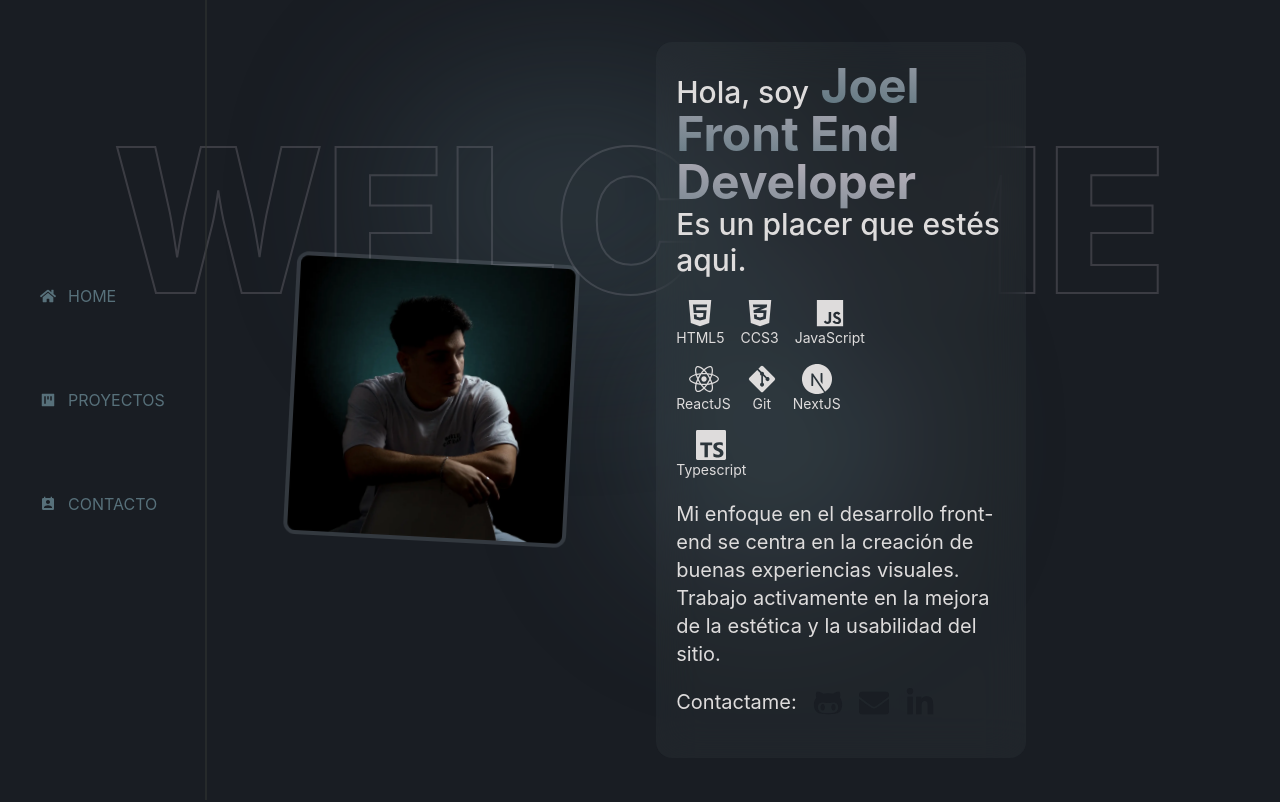
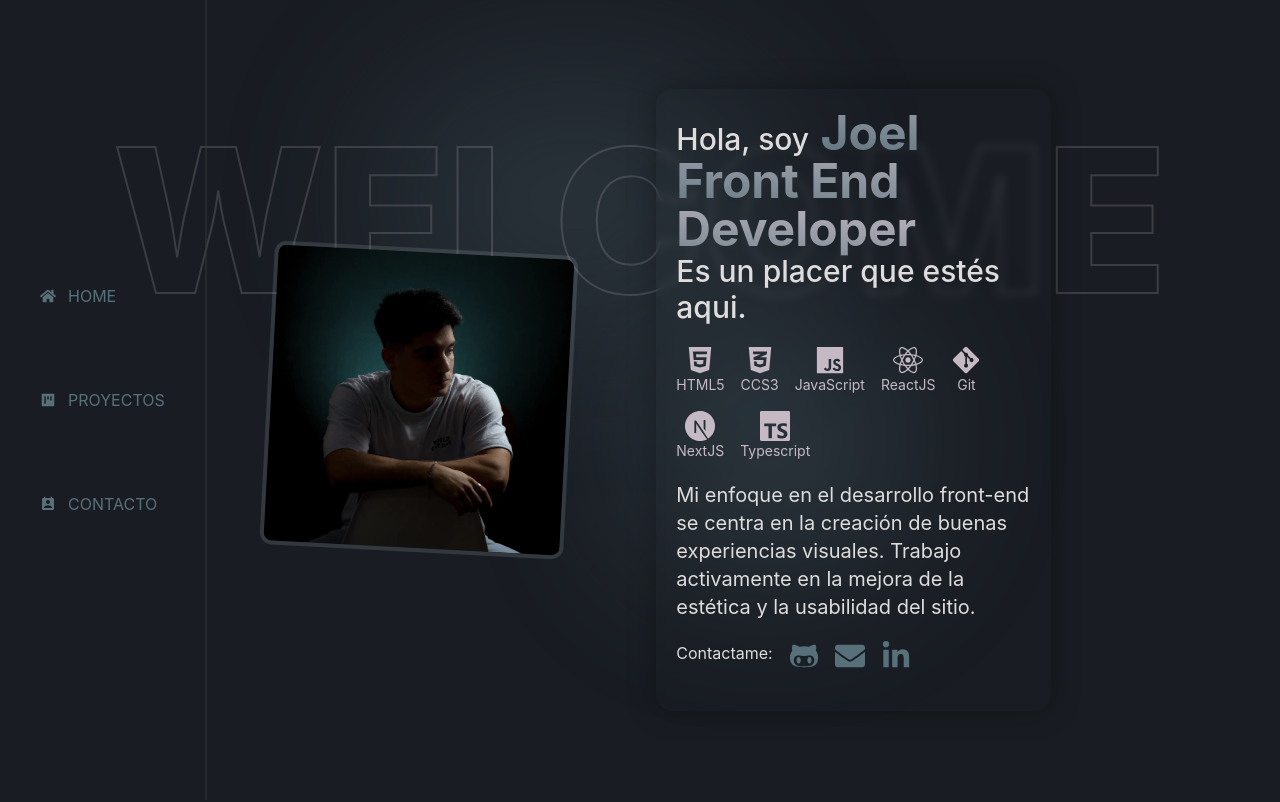
Before and after one commit to joelwaiman/OwnWeb, a React (Create React App) app: page / in a window 1280 px wide. Shown: the top 802 px of the page. Built offline with nearby package versions, Linux system fonts and the light colour scheme; what tailwindcss-animated would draw is missing.

Commit message:
fix home

```diff
--- a/src/components/Home.js
+++ b/src/components/Home.js
@@ -11,8 +11,8 @@ const Home = () => {
         <section className="animate-fade animate-delay-700 flex flex-col justify-center items-center min-h-screen m-auto lg:w-[80%] max-w-[95%] text-text gap-10"
             id="home">
 
-            <div className="xl:absolute top-[10%] left-[30%] h-[30%] w-[30%] bg-primary opacity-30 rounded-full blur-[90px] animate-pulse animate-infinite animate-duration-[7000ms]" />
-            <div className="xl:absolute top-[40%] right-[30%] h-[30%] w-[20%] bg-primary opacity-40 rounded-full blur-[90px] animate-pulse animate-infinite animate-duration-[5000ms]" />
+            <div className="lg:absolute top-[10%] left-[30%] h-[30%] w-[30%] bg-primary opacity-30 -z-10 rounded-full blur-[90px] animate-pulse animate-infinite animate-duration-[7000ms]" />
+            <div className="lg:absolute top-[40%] right-[30%] h-[30%] w-[20%] bg-primary opacity-40 -z-10 rounded-full blur-[90px] animate-pulse animate-infinite animate-duration-[5000ms]" />
 
             {/* TEXTO BACKGROUND */}
 
@@ -22,33 +22,33 @@ const Home = () => {
                 -webkit-text-fill-color: transparent;
                 }
             `}</style>
-            <h1 className="absolute top-[15%] text-6xl sm:text-6xl md:text-7xl lg:text-8xl xl:text-[200px] opacity-20 font-extrabold outline-text -z-50">
+            <h1 className="absolute top-[15%] text-6xl sm:text-6xl md:text-7xl lg:text-8xl xl:text-[200px] opacity-20 -z-10 font-extrabold outline-text">
                 WELCOME
             </h1>
 
-            <div className="px-4 md:px-6 max-w-[80%]">
-                <div className="flex flex-col lg:flex-row lg:z-50 items-center gap-6 md:gap-12">
+            <div className="px-4 md:px-6 z-50 max-w-full lg:max-w-[85%]">
+                <div className="flex flex-col lg:flex-row items-center gap-6 md:gap-12">
                     <div className="flex justify-center w-full md:w-3/4">
                         <img
                             alt="Me"
-                            className="w-1/2 lg:w-4/5 aspect-square overflow-hidden rounded-xl object-cover object-center border-4 border-gray-400/20 lg:rotate-3 lg:hover:rotate-0 transition-all duration-500 lg:hover:border-secondary"
+                            className="w-1/2 lg:w-4/5 aspect-square overflow-hidden rounded-xl object-cover object-center border-4 border-gray-400/20 lg:rotate-3 lg:hover:rotate-0 transition-all duration-500 lg:hover:border-secondary lg:hover:shadow-[0_0_30px_0_rgba(197,186,196,0.3)]"
                             height="600"
                             src={image}
                             width="600"
                         />
                     </div>
-                    <article className="animate-fade-left animate-delay-700 flex flex-col text-text items-center lg:items-start lg:text-start bg-glassmorph backdrop-blur-[20px] rounded-2xl p-5 text-center w-full lg:w-3/4">
+                    <article className="animate-fade-left animate-delay-700 flex flex-col text-text items-center lg:items-start lg:text-start rounded-2xl shadow-[0_0_30px_0_rgba(0,0,0,0.3)] backdrop-blur-sm p-5 text-center w-full lg:w-3/4">
                         <p className="text-3xl font-medium">Hola, soy
                             <strong className="bg-gradient-to-tr font-bold from-primary to-secondary text-transparent bg-clip-text text-5xl"> Joel
                                 <br /> Front End Developer <br />
                             </strong> Es un placer que estés aqui.
                         </p>
                         <div
-                            className="flex flex-wrap w-full justify-center lg:justify-start gap-4 md:w-3/4 text-3xl py-5 animate-fade">
+                            className="flex flex-wrap justify-center lg:justify-start w-full gap-4 text-3xl text-secondary py-5 animate-fade">
                             {iconsStack.map((icns) => {
-                                return <div className="flex flex-col items-center min-w-fit hover:scale-[1.1] transition-all duration-200"
+                                return <div className="flex flex-col items-center min-w-fit hover:scale-110 transition-all duration-200"
                                     key={icns.id}>
-                                    <span className=""
+                                    <span
                                         title={icns.title}>
                                         {icns.name}
                                     </span>
@@ -57,12 +57,12 @@ const Home = () => {
                             })}
                         </div>
                         <p className="text-xl">Mi enfoque en el desarrollo front-end se centra en la creación de buenas experiencias visuales. Trabajo activamente en la mejora de la estética y la usabilidad del sitio.</p>
-                        <div className="flex gap-4 items-stretch md:w-1/2 w-3/4 py-5 text-xl">
+                        <div className="flex justify-center items-stretch gap-4 py-5">
                             Contactame:
                             {icons.map((icon) => {
                                 return <a
                                     key={icon.id}
-                                    className="text-3xl text-secondary lg:text-dark hover:scale-110 transition-all duration-300"
+                                    className="text-3xl text-primary hover:scale-110 transition-all duration-300"
                                     href={icon.route}
                                     target="_blank"
                                     rel="noopener noreferrer">
```
